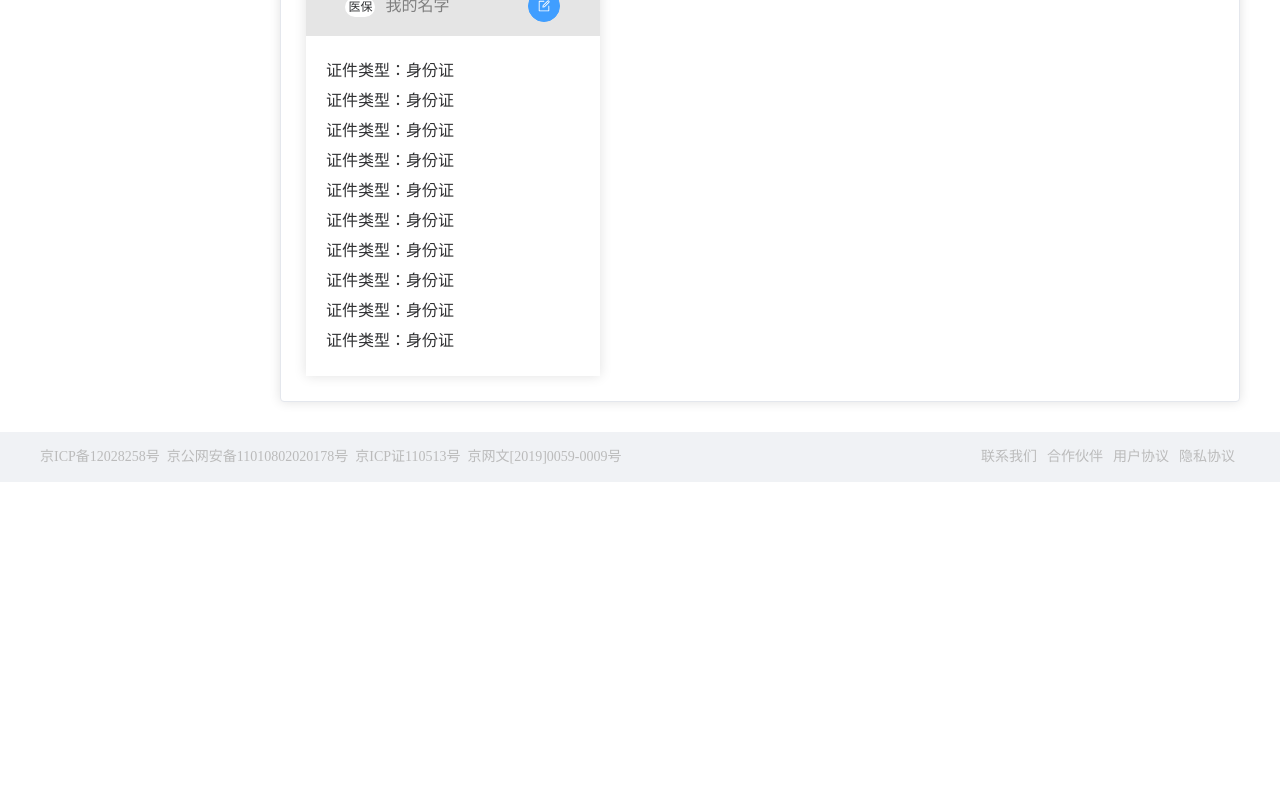
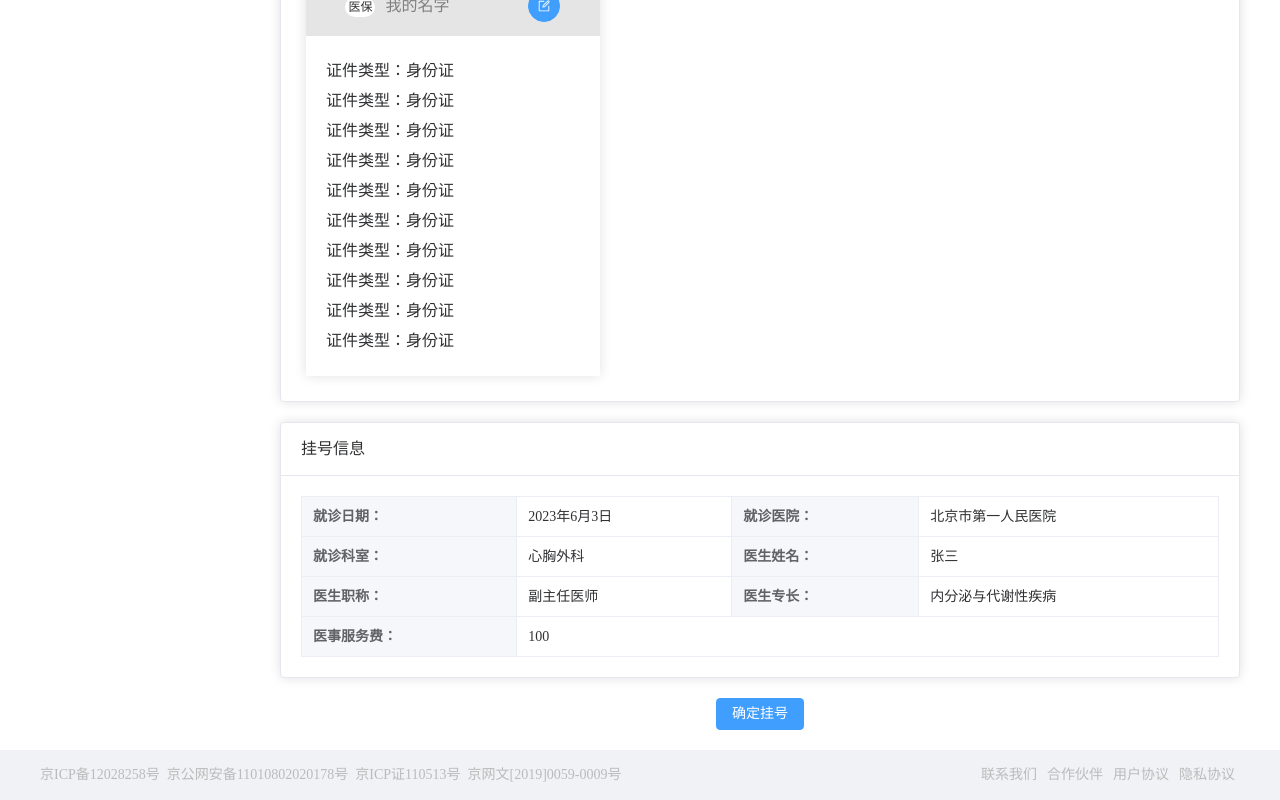
Before and after one commit to StanleyDaiZechariah/medical_booking_service, a Vue app: page /hospital/register_step2 in a window 1280 px wide. Shown: the part 659-1459 px from the top of the page. Before the commit the page ends 1141 px from the top, so only its background shows below. Built offline with nearby package versions, Linux system fonts and the light colour scheme; no server answers; the HTML template or start-up script is replaced by a standard one.

Commit message:
医生卡片静态页面的搭建

```diff
--- a/src/pages/hospital/subPages/register/Register_step2.vue
+++ b/src/pages/hospital/subPages/register/Register_step2.vue
@@ -17,12 +17,96 @@
             </div>
         </el-card>
         <!-- 展示医生的信息 -->
+        <el-card class=" box-card">
+            <template #header>
+                <div class="card-header">
+                    <span>挂号信息</span>
+                </div>
+            </template>
+            <!-- 卡片身体：展示医生的详细信息 -->
+            <el-descriptions class="margin-top" :column="2" border>
+                <!-- 第一个描述项：就诊日期 -->
+                <el-descriptions-item>
+                    <template #label>
+                        <div class="cell-item">
+                            就诊日期：
+                        </div>
+                    </template>
+                    2023年6月3日
+                </el-descriptions-item>
+
+                <!-- 第二个描述项：就诊医院 -->
+                <el-descriptions-item>
+                    <template #label>
+                        <div class="cell-item">
+                            就诊医院：
+                        </div>
+                    </template>
+                    北京市第一人民医院
+                </el-descriptions-item>
+
+                <!-- 第三个描述项：就诊科室 -->
+                <el-descriptions-item>
+                    <template #label>
+                        <div class="cell-item">
+                            就诊科室：
+                        </div>
+                    </template>
+                    心胸外科
+                </el-descriptions-item>
+
+                <!-- 第四个描述项：医生姓名 -->
+                <el-descriptions-item>
+                    <template #label>
+                        <div class="cell-item">
+                            医生姓名：
+                        </div>
+                    </template>
+                    张三
+                </el-descriptions-item>
+
+                <!-- 第五个描述项：医生职称-->
+                <el-descriptions-item>
+                    <template #label>
+                        <div class="cell-item">
+                            医生职称：
+                        </div>
+                    </template>
+                    副主任医师
+                </el-descriptions-item>
+
+                <!-- 第六个描述项：医生专长 -->
+                <el-descriptions-item>
+                    <template #label>
+                        <div class="cell-item">
+                            医生专长：
+                        </div>
+                    </template>
+                    内分泌与代谢性疾病
+                </el-descriptions-item>
+
+                <!-- 第七个描述项：医事服务费 -->
+                <el-descriptions-item>
+                    <template #label>
+                        <div class="cell-item">
+                            医事服务费：
+                        </div>
+                    </template>
+                    100
+                </el-descriptions-item>
+            </el-descriptions>
+        </el-card>
+
+        <!-- 确定挂号按钮 -->
+        <div class="btn">
+            <el-button type="primary" size="default">确定挂号</el-button>
+        </div>
     </div>
 </template>
 
 <script setup lang="ts" name="Register_step2">
 // 引入element-plus的icon组件
-import {Edit} from '@element-plus/icons-vue';
+import { Edit } from '@element-plus/icons-vue';
 // 展示就诊人的组件
 import Visitor from './Visitor.vue';
 
@@ -55,5 +139,11 @@ import Visitor from './Visitor.vue';
             }
         }
     }
+
+    .btn {
+        display: flex;
+        justify-content: center;
+        margin: 10px 0;
+    }
 }
 </style>
```
